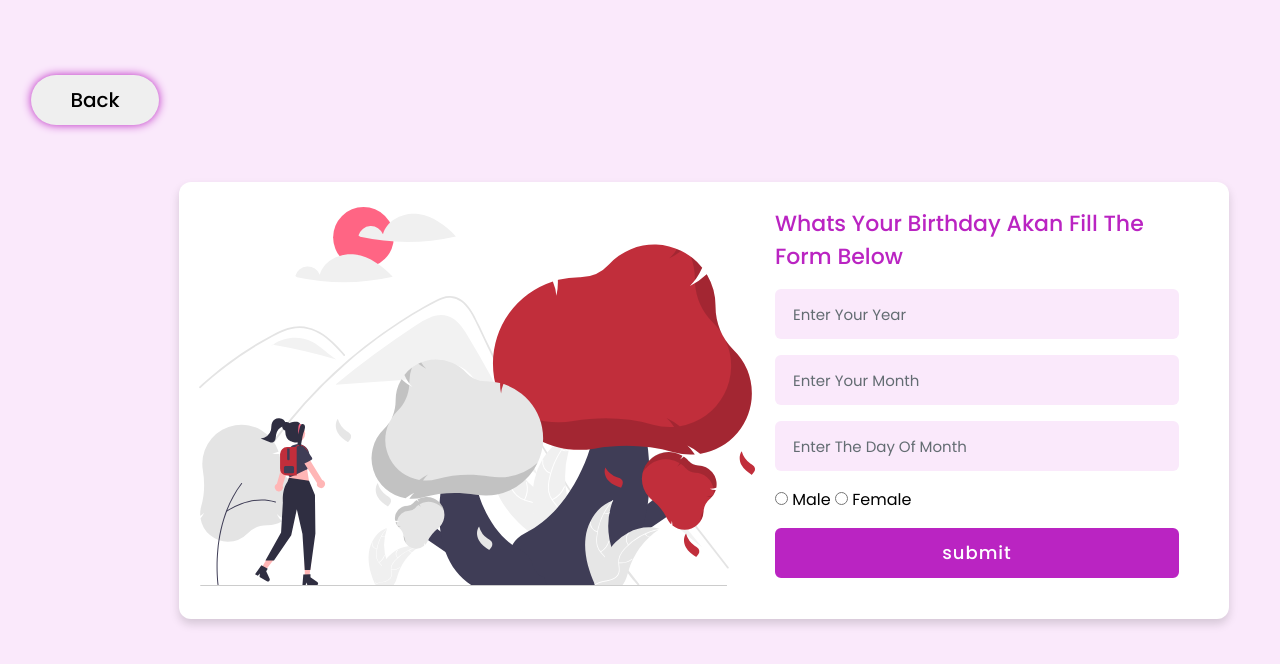
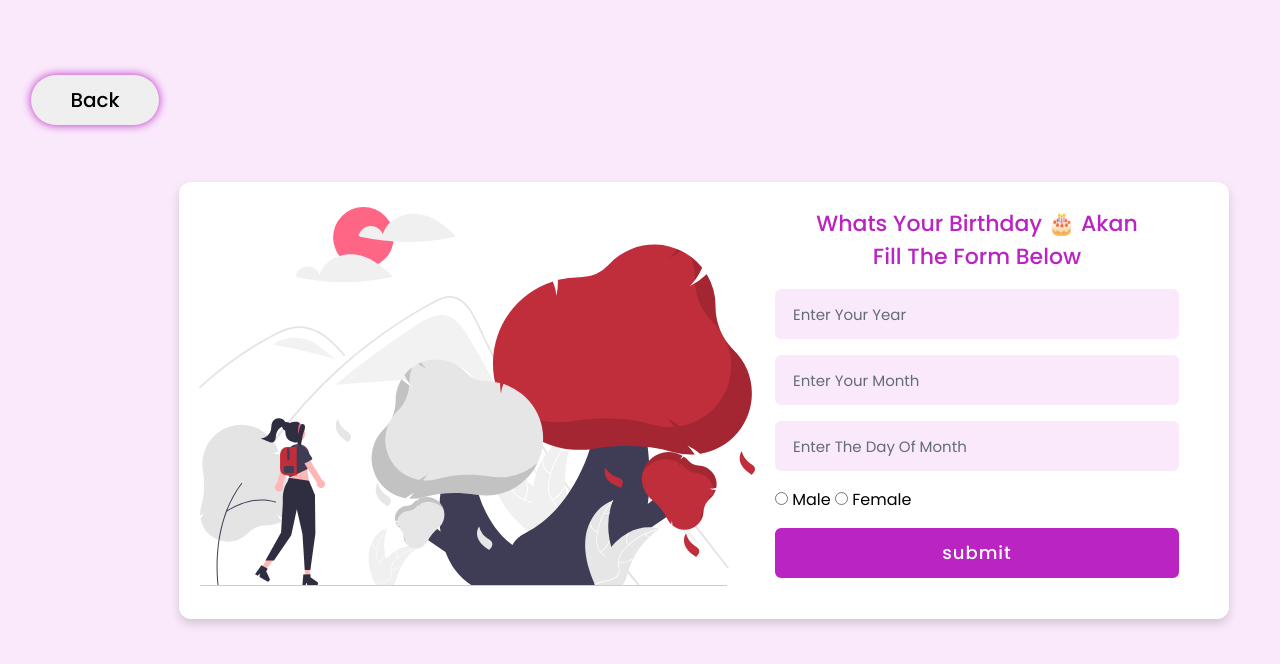
Before and after one commit to jimmy-oss/creative-akan, a plain HTML site: page explore.html in a window 1280 px wide. Drawn offline with Linux system fonts and the light colour scheme.

Commit message:
add some styling in the explore form

```diff
--- a/explore.html
+++ b/explore.html
@@ -18,7 +18,7 @@
          <img src="./images/explore.svg" class="birthday">
        </div>
      <form>
-       <div class="topic"> Whats Your Birthday Akan Fill The Form Below</div>
+       <div class="topic" style="text-align: center;"> Whats Your Birthday 🎂  Akan <br>Fill The Form Below</div>
      <div class="input-box">
        <input type="number" required  id="year" required min="1980" max="2000"  class="form-control">
        <label>Enter Your Year</label>
```
Also changed, not shown: js/explore.js (+5 -5 lines).
